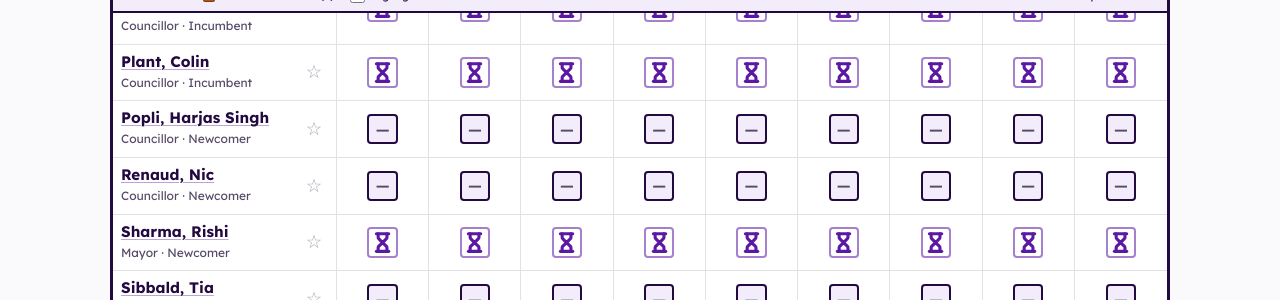
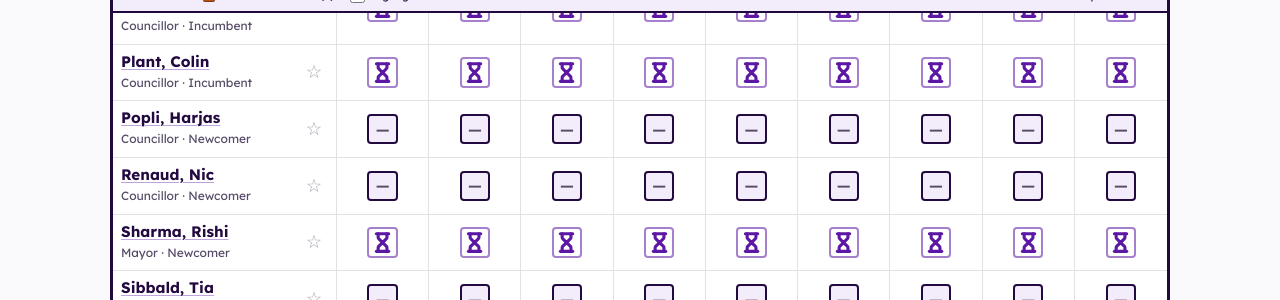
Before and after one commit to LaputanMachines/livable-crd-website, a Jekyll site: the page built from scorecard/index.md, in a window 1280 px wide and 900 px high, scrolled down 1889 px. Shown: the part 152-452 px from the top of the window. Built offline with Jekyll 4.4.1, drawn with Linux system fonts in a browser that asks for light colours.

Commit message:
data: sync confirmed candidates from sheet [skip ci]

```diff
--- a/_data/candidates.yml
+++ b/_data/candidates.yml
@@ -207,8 +207,8 @@
   slate: null
   website: "https://colinplant.com"
 
-- name: Harjas Singh Popli
-  display_name: "Popli, Harjas Singh"
+- name: Harjas Popli
+  display_name: "Popli, Harjas"
   municipality: saanich
   office: Councillor
   standing: challenger
```
